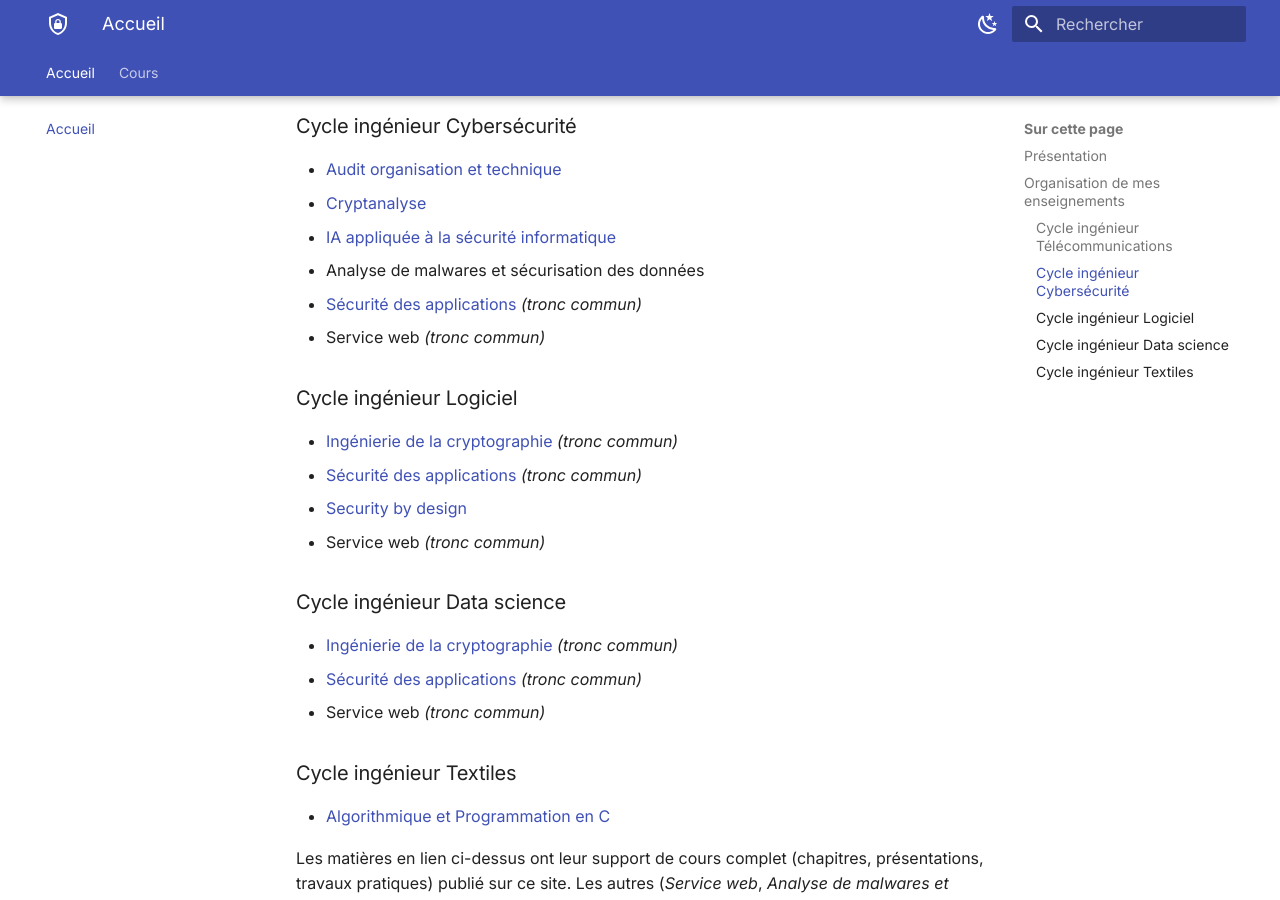
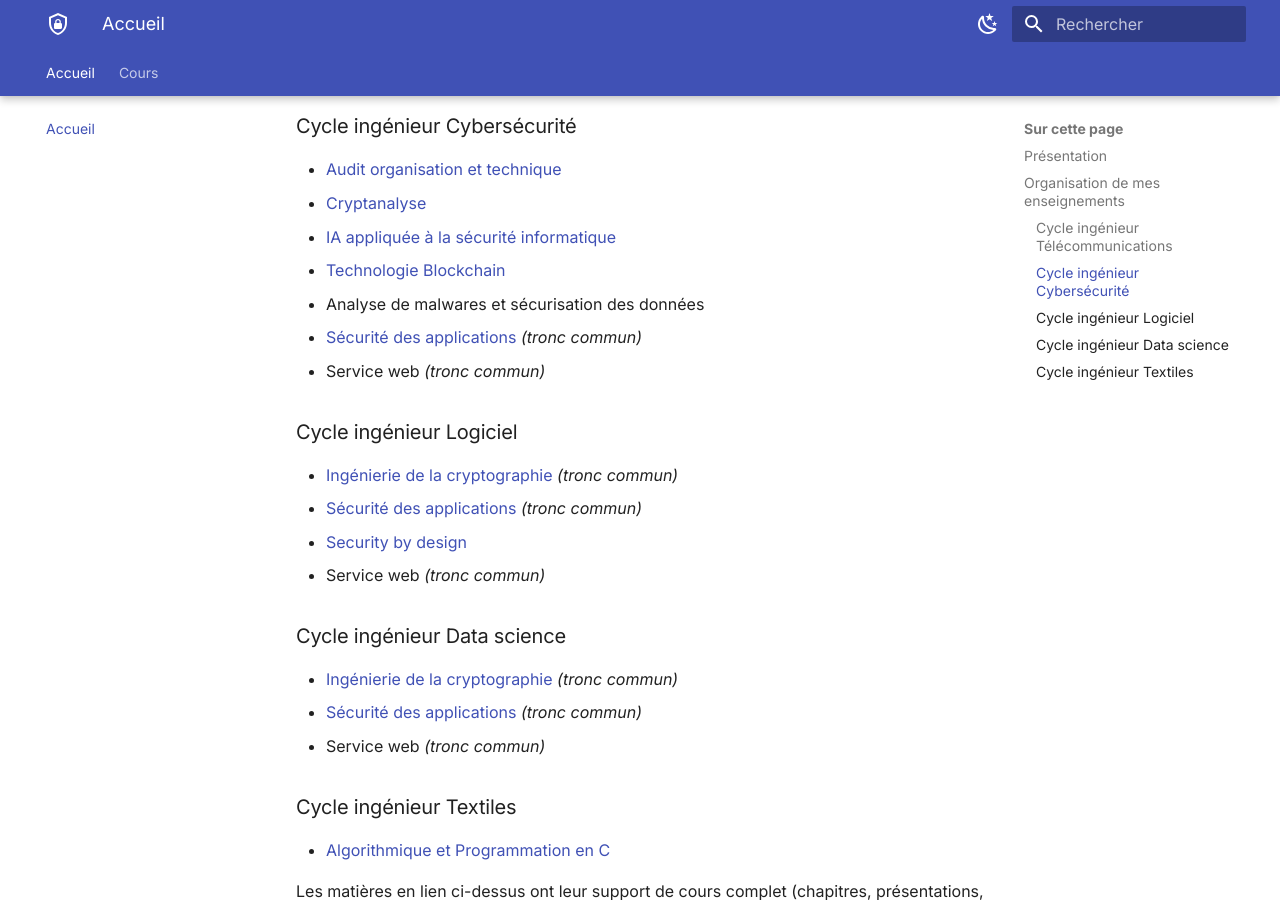
Before and after one commit to zakaria-sawadogo/cours-securite-informatique, an MkDocs documentation site: the page built from docs/index.md, in a window 1280 px wide and 900 px high, scrolled down 863 px. Built offline with MkDocs 1.6.1 and Material for MkDocs 9.7.7, drawn with Linux system fonts in a browser that asks for light colours.

Commit message:
Ajouter Technologie Blockchain au cycle ingénieur Cybersécurité

```diff
--- a/docs/index.md
+++ b/docs/index.md
@@ -30,6 +30,7 @@ Dr. Zakaria Sawadogo enseigne la sécurité informatique à l'École Polytechniq
 - [Audit organisation et technique](02-audit-organisation-technique/index.md)
 - [Cryptanalyse](03-cryptanalyse/index.md)
 - [IA appliquée à la sécurité informatique](05-ia-appliquee-securite-informatique/index.md)
+- [Technologie Blockchain](07-technologie-blockchain/index.md)
 - Analyse de malwares et sécurisation des données
 - [Sécurité des applications](09-securite-des-applications/index.md) *(tronc commun)*
 - Service web *(tronc commun)*
```
